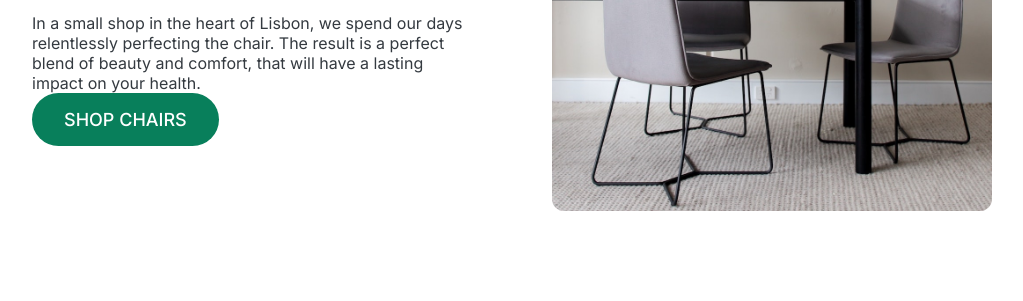
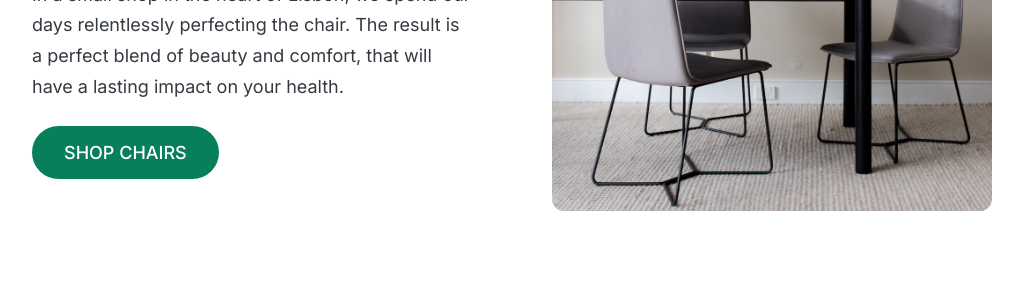
Before and after one commit to Ianlowkey/ChairShop, a plain HTML site: page index.html in a window 1280 px wide. Shown: the part 293-594 px from the top of the page, without its empty margins (128-1151 px from the left). Drawn offline with Linux system fonts and the light colour scheme.

Commit message:
fixed bug with header-text

```diff
--- a/style.css
+++ b/style.css
@@ -93,7 +93,7 @@ h1{
   letter-spacing: -1px;
 }
 
-.headter-text {
+.header-text {
   margin-bottom: 24px;
   font-size: 18px;
   line-height: 1.7;
```
